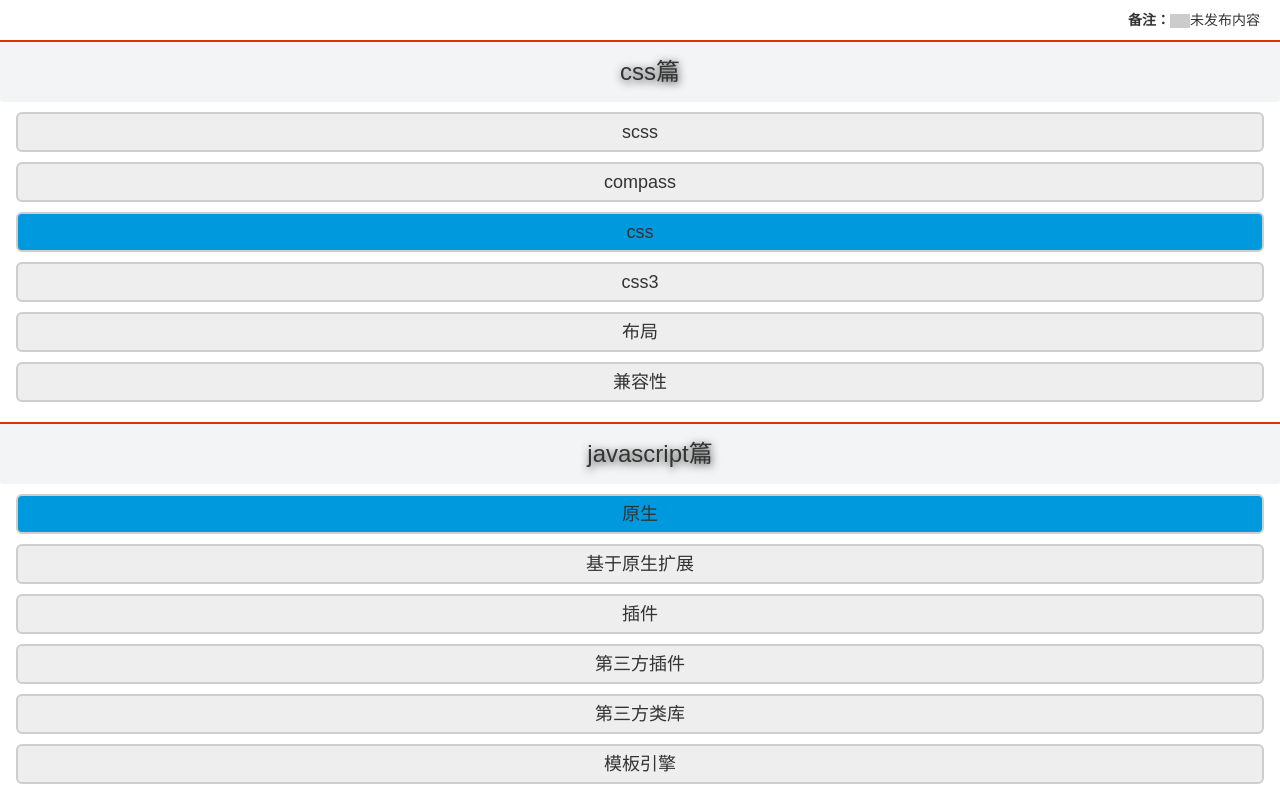
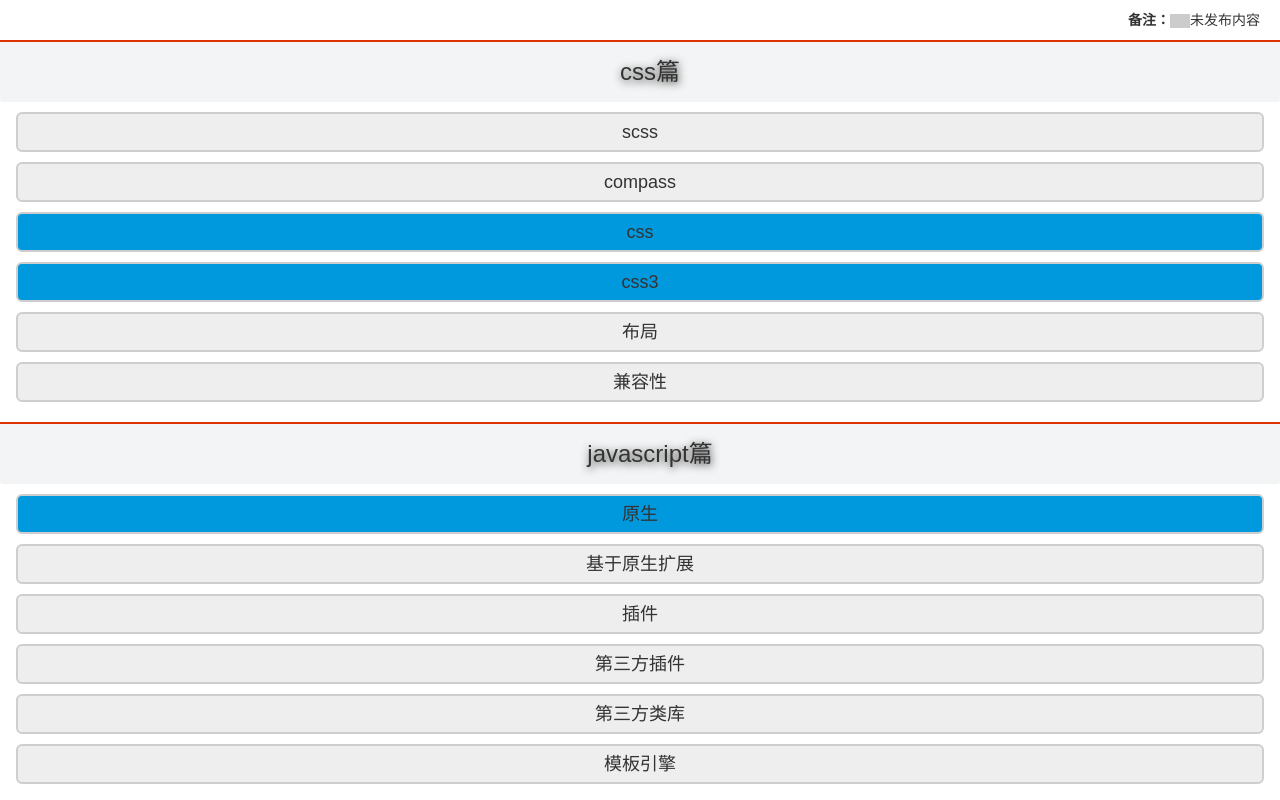
Before and after one commit to benpaobenpao/base, a plain HTML site: page index.html in a window 1280 px wide. Shown: the top 800 px of the page. Drawn offline with nearby package versions, Linux system fonts and the light colour scheme.

Commit message:
移除class

```diff
--- a/index.html
+++ b/index.html
@@ -28,7 +28,7 @@
                     </div>
                 </div>
                 <div class="item">
-                    <a class="itemTit itemTitUn" href="javascript:void(0);">css3</a>
+                    <a class="itemTit" href="javascript:void(0);">css3</a>
                     <div class="itemBlock">
                         <a href="./demo/css3/animate/form.html" target="_blank">animate.shake——表单错误提示</a>
                     </div>
```
